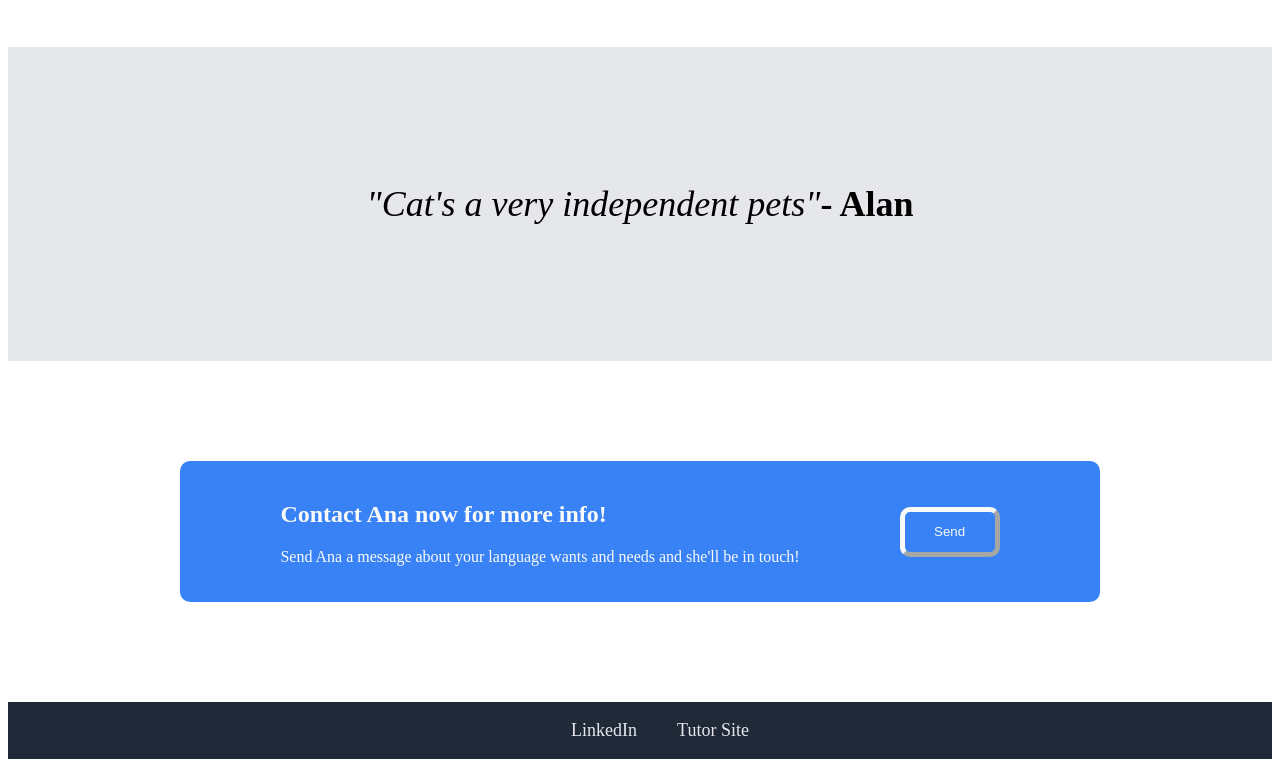
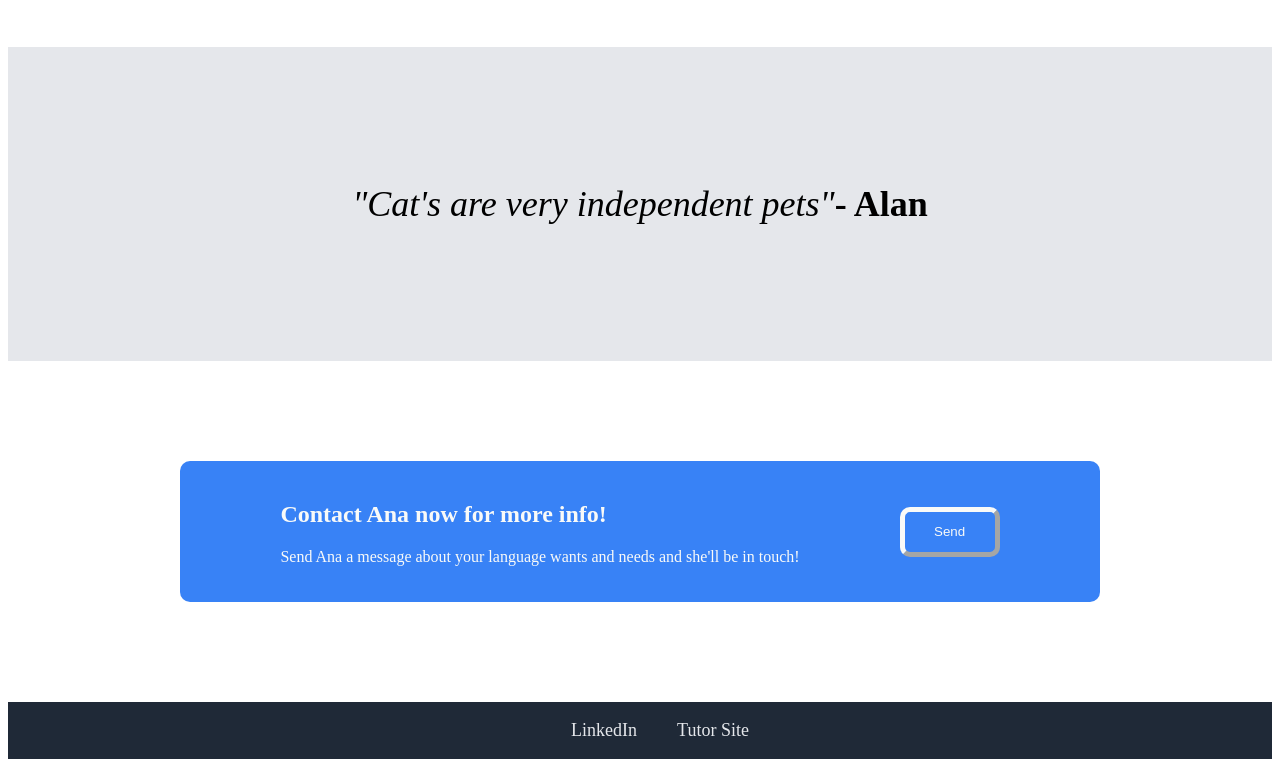
Before and after one commit to Hennersxxx/englishwithana, a plain HTML site: page index.html in a window 1280 px wide. Shown: the part 973-1740 px from the top of the page. Drawn offline with Linux system fonts and the light colour scheme.

Commit message:
Update index.html
Spelling mistake in the quote section.

```diff
--- a/index.html
+++ b/index.html
@@ -46,7 +46,7 @@
             </div>
         </div>
         <div class="section-3">
-            <p><i>"Cat's a very independent pets"</i></p>
+            <p><i>"Cat's are very independent pets"</i></p>
                     <p><strong>- Alan</strong></p>
         </div>
         <div class="section-4">
```
